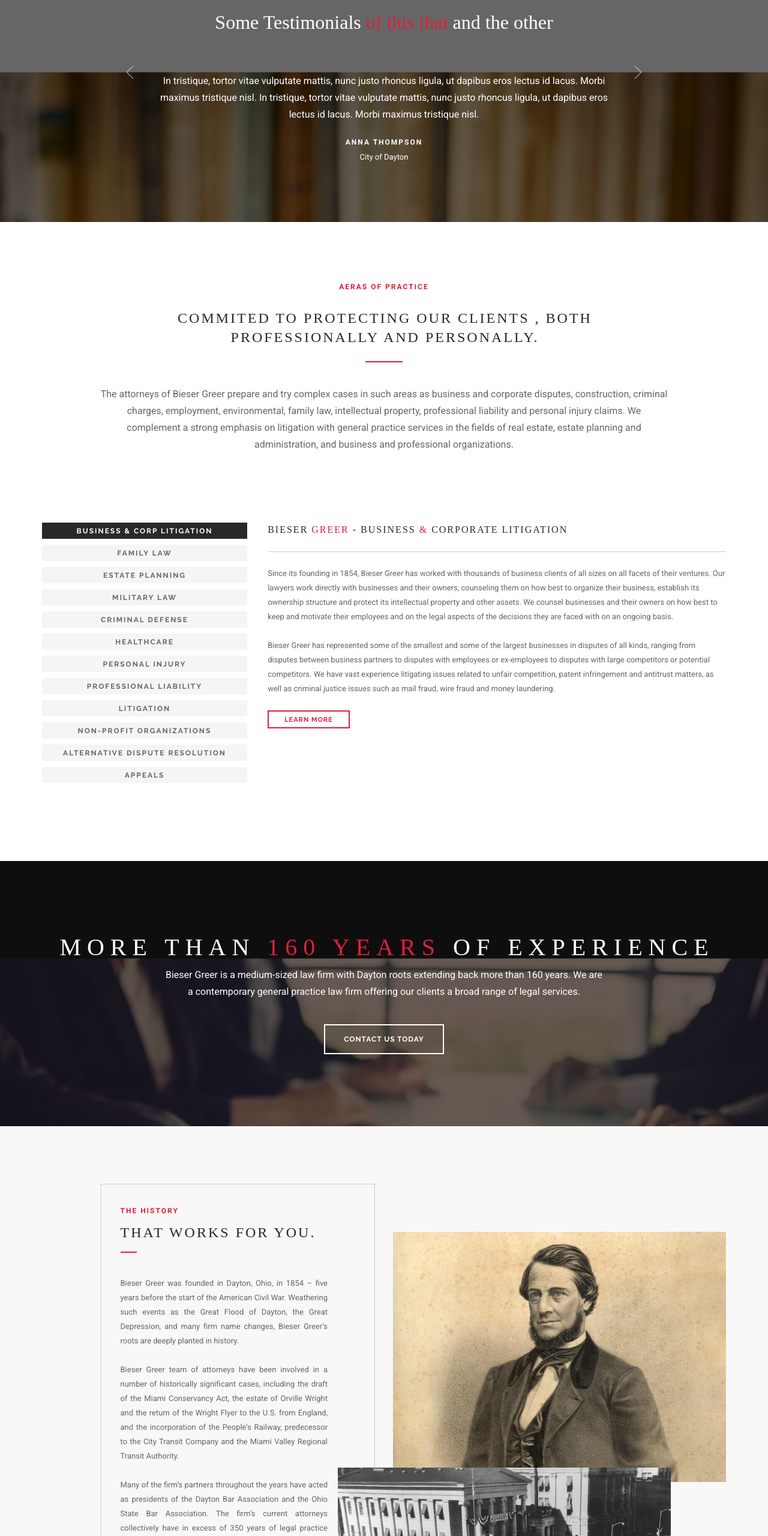
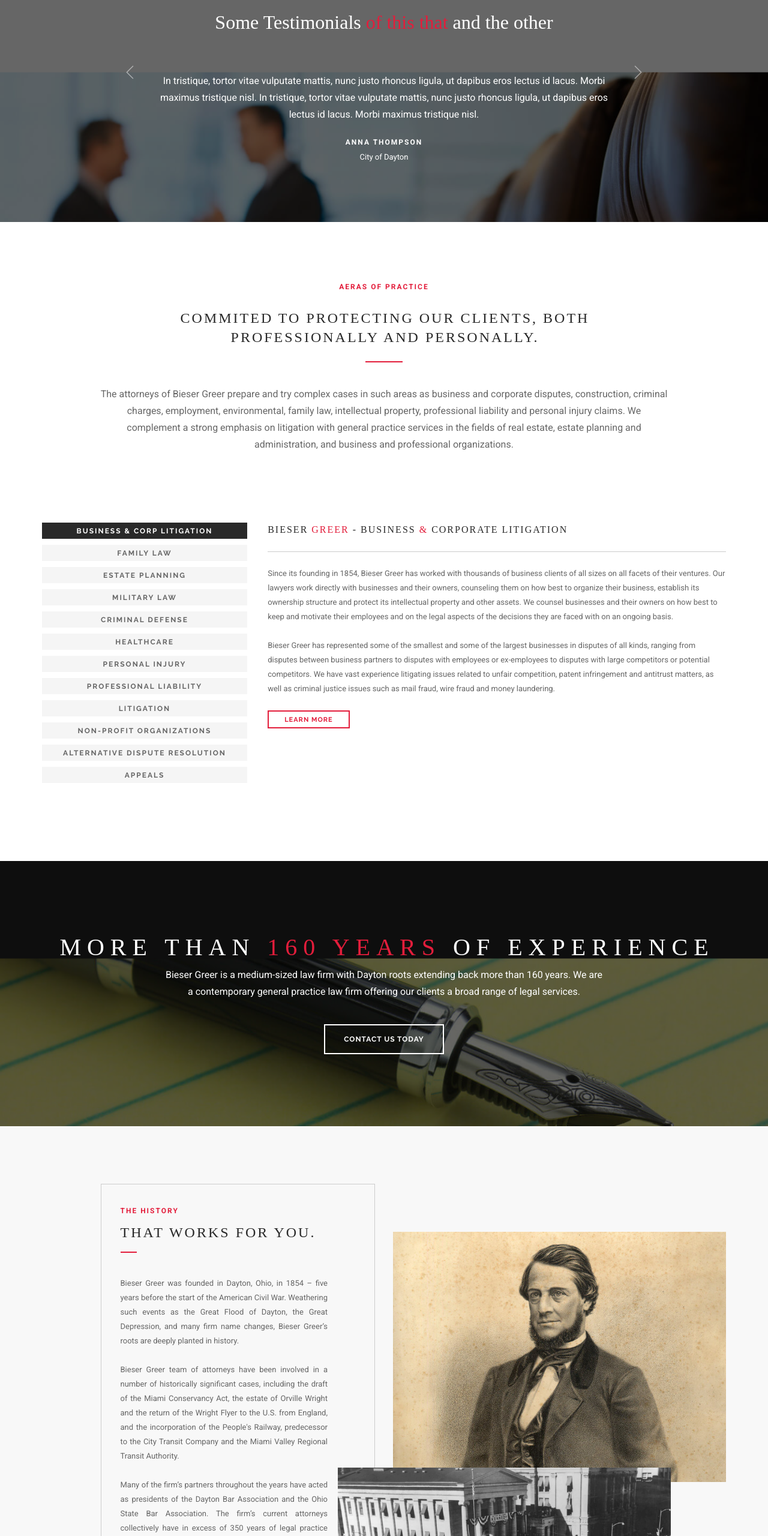
Before and after one commit to jknueven/bglaw, a plain HTML site: page index.html in a window 1280 px wide. Shown: the part 1600-4160 px from the top of the page at 60% size. Drawn offline with Linux system fonts and the light colour scheme; some packages are replaced by stand-ins of ours.

Commit message:
added new bg images

```diff
--- a/index.html
+++ b/index.html
@@ -179,7 +179,7 @@
 
 			<section class="m-auto image-bg overlay-heavy parallax">
 		        <div class="background-image-holder">
-		            <img alt="bieser greer law book" class="background-image" src="assets/img/bieser_greer-law-book.jpg">
+		            <img alt="bieser greer law book" class="background-image" src="assets/img/bieser_greer-meeting_table.jpg">
 		        </div>
 		        <div class="container">
 
@@ -230,7 +230,7 @@
 		                <div class="row mb-xs-0">
 		                    <div class="col-md-offset-2 col-sm-10 col-sm-offset-1 text-center col-md-8">
 		                    	<h6 class="uppercase color-red">Aeras of Practice<br></h6>
-		                        <h4 class="uppercase bglaw-header">commited to protecting our clients , both professionally and personally.<br></h4>
+		                        <h4 class="uppercase bglaw-header">commited to protecting our clients, both professionally and personally.<br></h4>
 		                        <p class="small-line text-center mb32"></p>
 		                    </div>
 		                </div>
@@ -432,7 +432,7 @@
 
 			<section class="image-bg bg-dark parallax overlay-heavy pt120 pb120">
 		        <div class="background-image-holder">
-		            <img alt="bieser-greer-business background image" class="background-image" src="assets/img/bieser-greer-businesscoprlitigation.jpg">
+		            <img alt="bieser-greer-business background image" class="background-image" src="assets/img/bieser_greer-pen_paper.jpg">
 		        </div>
 		        <div class="container">
 		            <div class="row">
```
Also changed, not shown: assets/img/bieser_greer-meeting_table.jpg (added), assets/img/bieser_greer-pen_paper.jpg (added).
